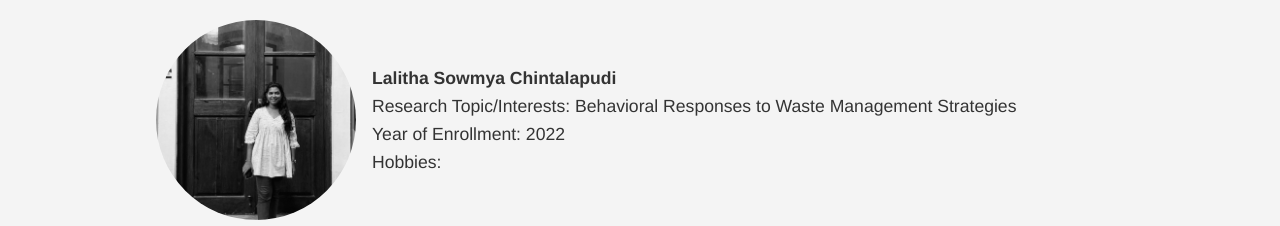
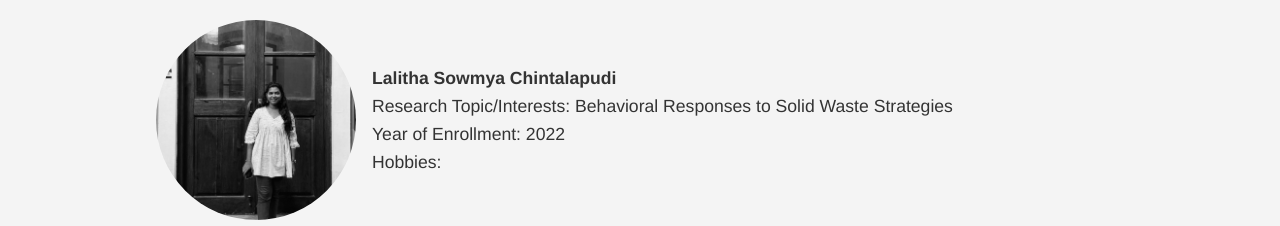
Before and after one commit to udml-iittp/udml-iittp.github.io, a plain HTML site: page members.html in a window 1280 px wide. Shown: the part 985-1211 px from the top of the page. Drawn offline with Linux system fonts and the light colour scheme.

Commit message:
Update members.html

```diff
--- a/members.html
+++ b/members.html
@@ -70,7 +70,7 @@
       <img src="Lalitha.jpg" alt="Lalitha Sowmya Chintalapudi Photo">
       <div class="member-info">
         <strong><a href="https://www.linkedin.com/in/lalithasowmya/" target="_blank">Lalitha Sowmya Chintalapudi</a></strong><br>
-        Research Topic/Interests: Behavioral Responses to Waste Management Strategies<br>
+        Research Topic/Interests: Behavioral Responses to Solid Waste Strategies<br>
         Year of Enrollment: 2022<br>
         Hobbies:
       </div>
```
